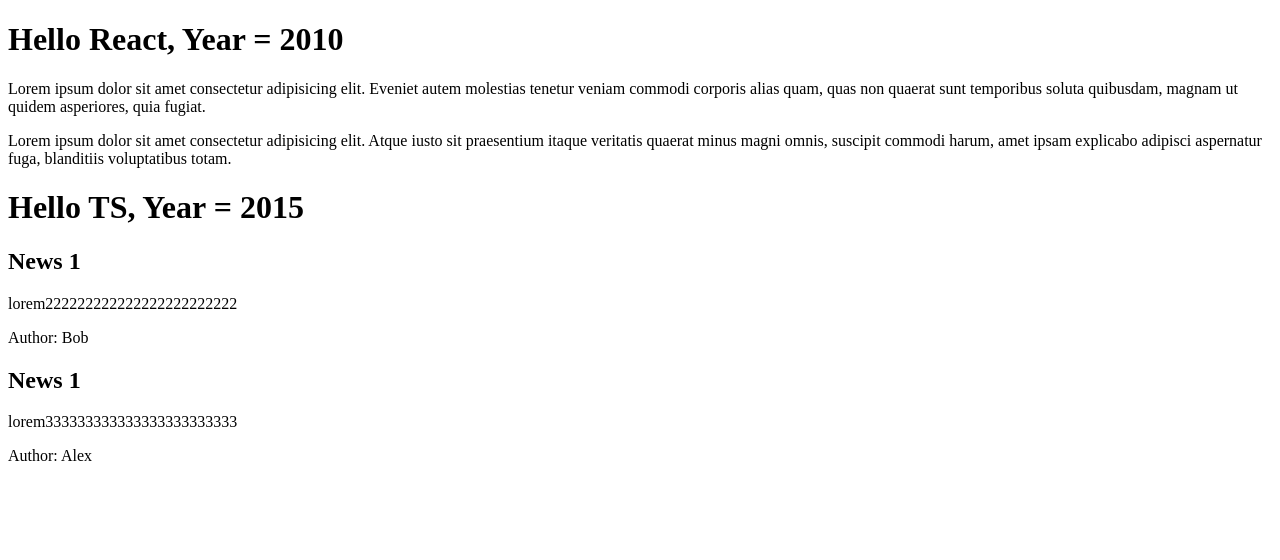
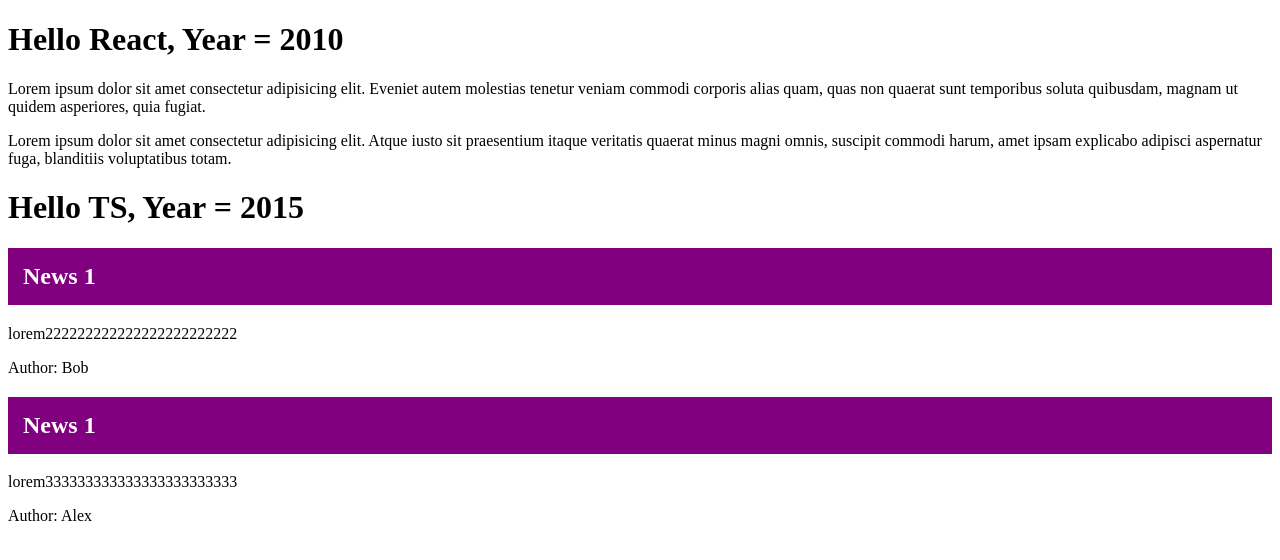
Before and after one commit to Bogdan-1121/react-shop, a React (Create React App) app: page / in a window 1280 px wide. Shown: the top 560 px of the page. Built offline with nearby package versions, Linux system fonts and the light colour scheme.

Commit message:
added style

```diff
--- a/src/Article.tsx
+++ b/src/Article.tsx
@@ -7,7 +7,15 @@
 const Article = ({ title, description, autor }: Props) => {
     return (
         <div className="div">
-            <h2>{title}</h2>
+            <h2
+                style={{
+                    backgroundColor: 'purple',
+                    color: 'white',
+                    padding: '15px',
+                }}
+            >
+                {title}
+            </h2>
             <p>{description}</p>
             <div>Author: {autor}</div>
         </div>
```
